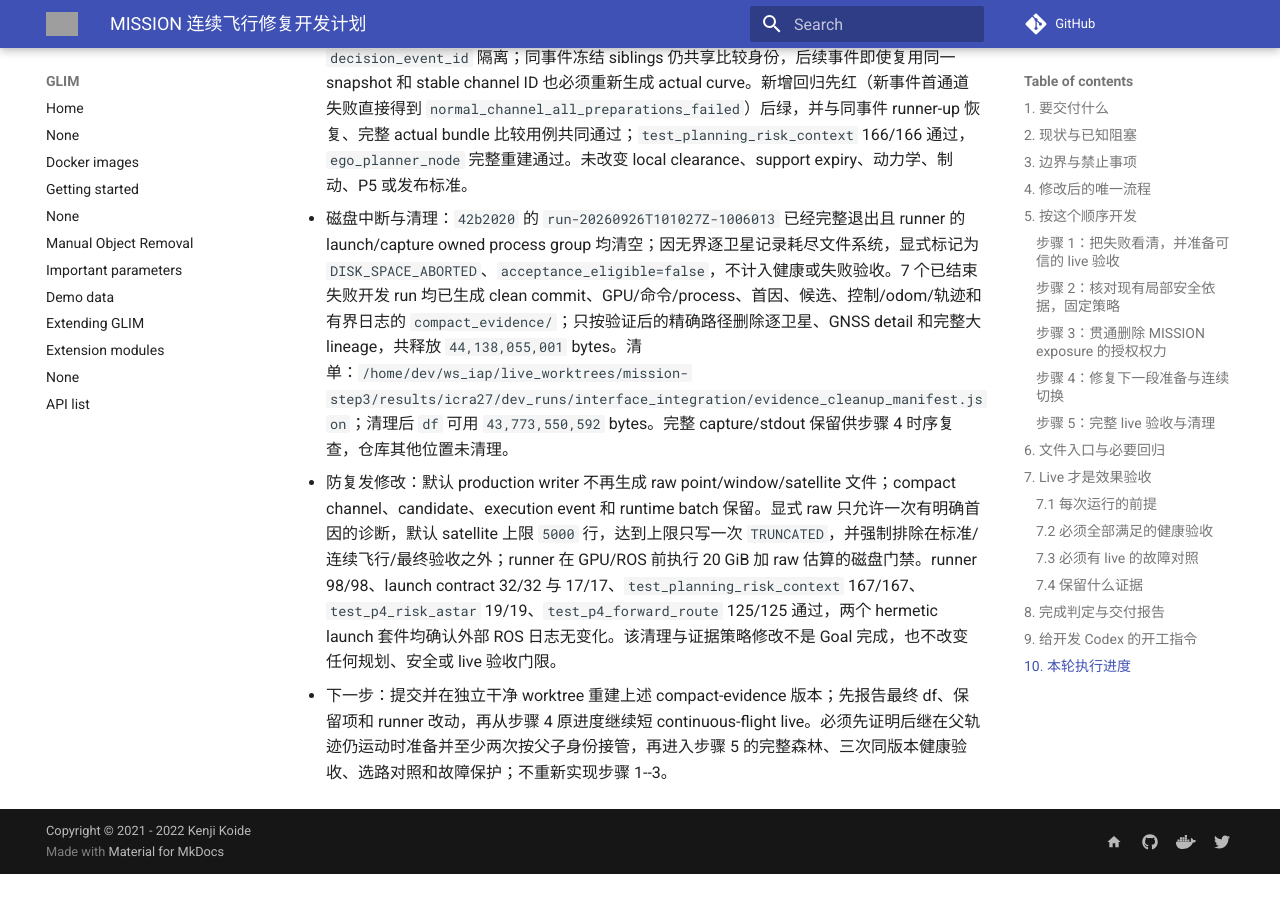
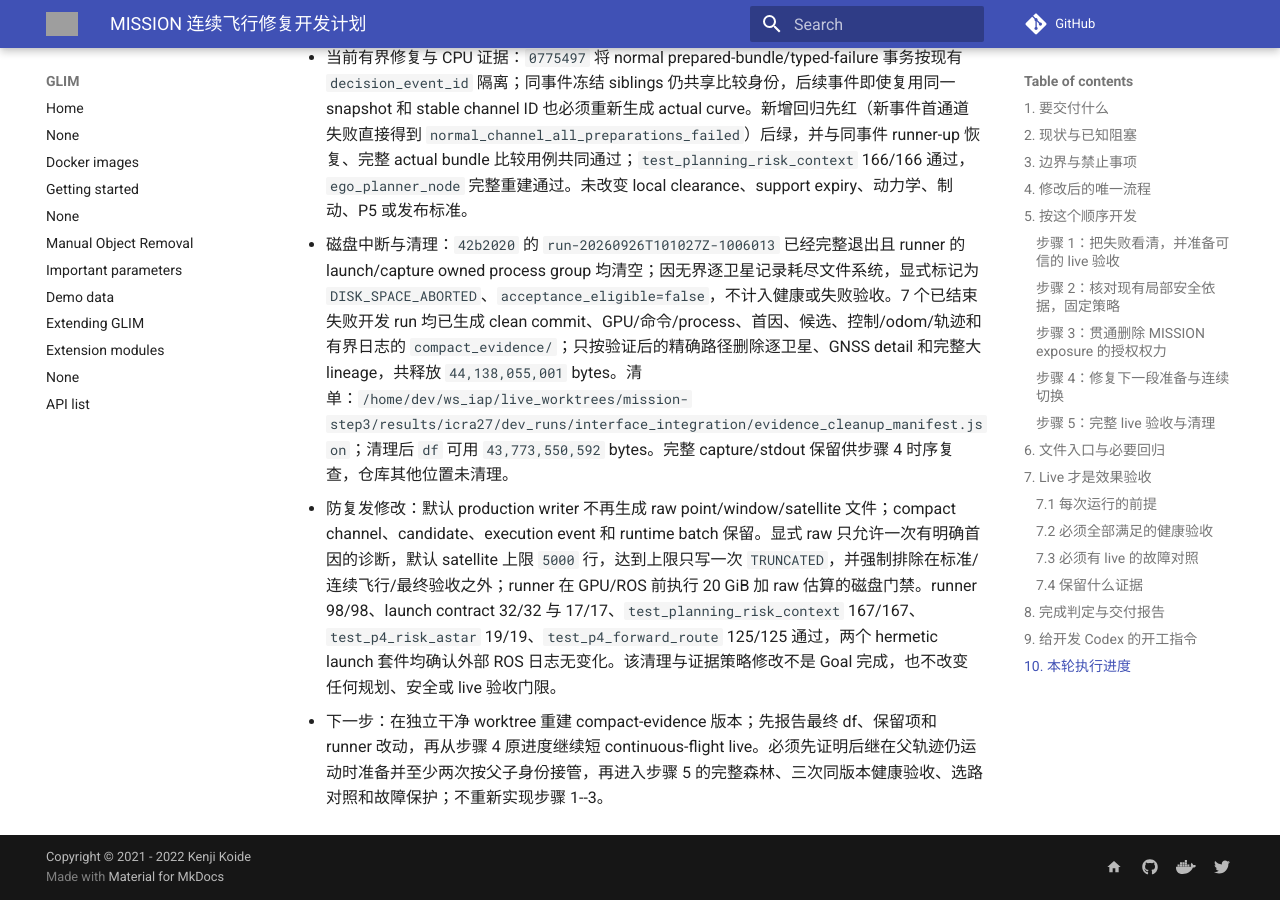
Before and after one commit to Printeger/iap, an MkDocs documentation site: the page built from docs/icra27/MISSION_CONTINUOUS_FLIGHT_IMPLEMENTATION_PLAN.md, in a window 1280 px wide and 900 px high, scrolled down 13179 px. Built offline with MkDocs 1.6.1 and Material for MkDocs 9.7.7, drawn with Linux system fonts in a browser that asks for light colours; nearby versions of some CDN libraries; comment, search, counter and statistics services are not loaded; before the commit the page ends 14053 px from its top, so only the background shows below that; some of the changed text lies outside the part shown; grey boxes are pictures that could not be loaded.

Commit message:
docs: record bounded evidence commits

```diff
--- a/docs/icra27/MISSION_CONTINUOUS_FLIGHT_IMPLEMENTATION_PLAN.md
+++ b/docs/icra27/MISSION_CONTINUOUS_FLIGHT_IMPLEMENTATION_PLAN.md
@@ -273,4 +273,4 @@
 - 当前有界修复与 CPU 证据：`0775497` 将 normal prepared-bundle/typed-failure 事务按现有 `decision_event_id` 隔离；同事件冻结 siblings 仍共享比较身份，后续事件即使复用同一 snapshot 和 stable channel ID 也必须重新生成 actual curve。新增回归先红（新事件首通道失败直接得到 `normal_channel_all_preparations_failed`）后绿，并与同事件 runner-up 恢复、完整 actual bundle 比较用例共同通过；`test_planning_risk_context` 166/166 通过，`ego_planner_node` 完整重建通过。未改变 local clearance、support expiry、动力学、制动、P5 或发布标准。
 - 磁盘中断与清理：`42b2020` 的 `run-20260926T101027Z-1006013` 已经完整退出且 runner 的 launch/capture owned process group 均清空；因无界逐卫星记录耗尽文件系统，显式标记为 `DISK_SPACE_ABORTED`、`acceptance_eligible=false`，不计入健康或失败验收。7 个已结束失败开发 run 均已生成 clean commit、GPU/命令/process、首因、候选、控制/odom/轨迹和有界日志的 `compact_evidence/`；只按验证后的精确路径删除逐卫星、GNSS detail 和完整大 lineage，共释放 `44,138,055,001` bytes。清单：`/home/dev/ws_iap/live_worktrees/mission-step3/results/icra27/dev_runs/interface_integration/evidence_cleanup_manifest.json`；清理后 `df` 可用 `43,773,550,592` bytes。完整 capture/stdout 保留供步骤 4 时序复查，仓库其他位置未清理。
 - 防复发修改：默认 production writer 不再生成 raw point/window/satellite 文件；compact channel、candidate、execution event 和 runtime batch 保留。显式 raw 只允许一次有明确首因的诊断，默认 satellite 上限 `5000` 行，达到上限只写一次 `TRUNCATED`，并强制排除在标准/连续飞行/最终验收之外；runner 在 GPU/ROS 前执行 20 GiB 加 raw 估算的磁盘门禁。runner 98/98、launch contract 32/32 与 17/17、`test_planning_risk_context` 167/167、`test_p4_risk_astar` 19/19、`test_p4_forward_route` 125/125 通过，两个 hermetic launch 套件均确认外部 ROS 日志无变化。该清理与证据策略修改不是 Goal 完成，也不改变任何规划、安全或 live 验收门限。
-- 下一步：提交并在独立干净 worktree 重建上述 compact-evidence 版本；先报告最终 df、保留项和 runner 改动，再从步骤 4 原进度继续短 continuous-flight live。必须先证明后继在父轨迹仍运动时准备并至少两次按父子身份接管，再进入步骤 5 的完整森林、三次同版本健康验收、选路对照和故障保护；不重新实现步骤 1--3。
+- 下一步：在独立干净 worktree 重建 compact-evidence 版本；先报告最终 df、保留项和 runner 改动，再从步骤 4 原进度继续短 continuous-flight live。必须先证明后继在父轨迹仍运动时准备并至少两次按父子身份接管，再进入步骤 5 的完整森林、三次同版本健康验收、选路对照和故障保护；不重新实现步骤 1--3。
```
Also changed, not shown: other parts of docs/icra27/MISSION_CONTINUOUS_FLIGHT_IMPLEMENTATION_PLAN.md (+1 -1 lines).
